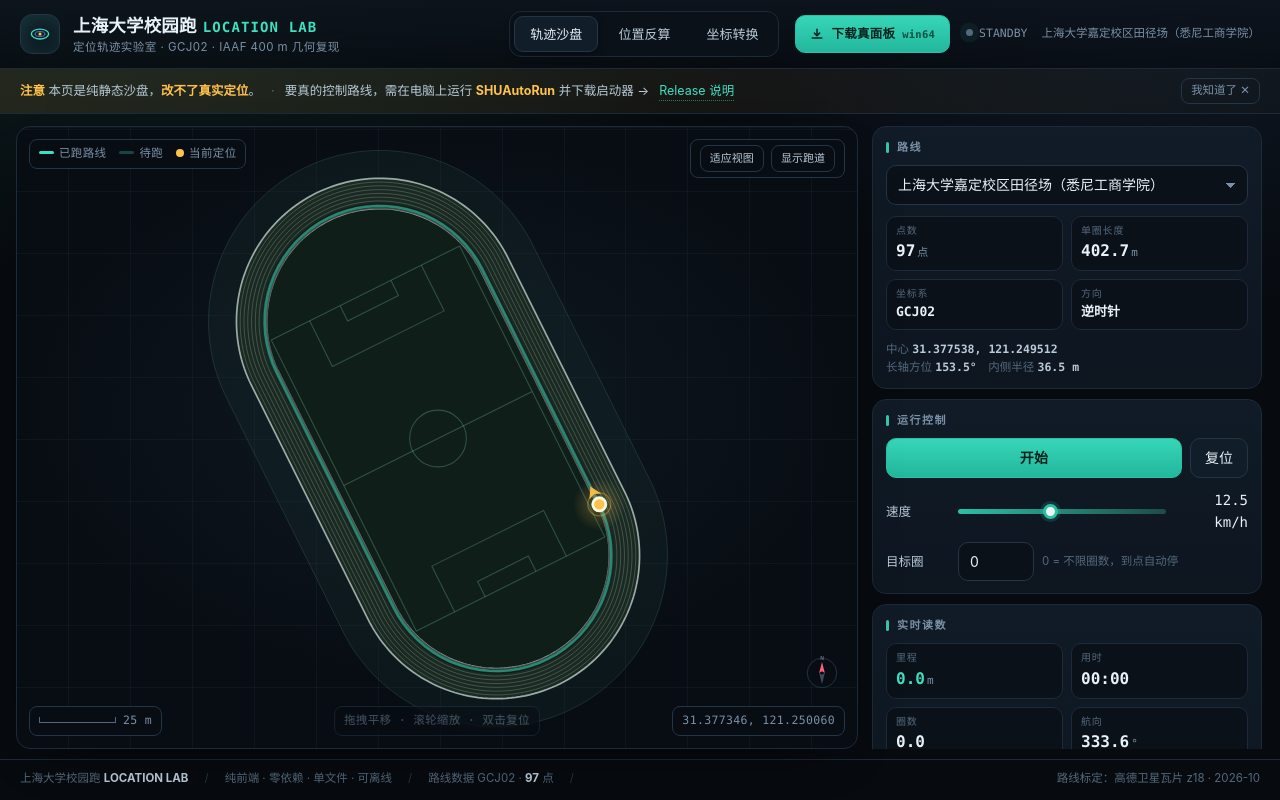
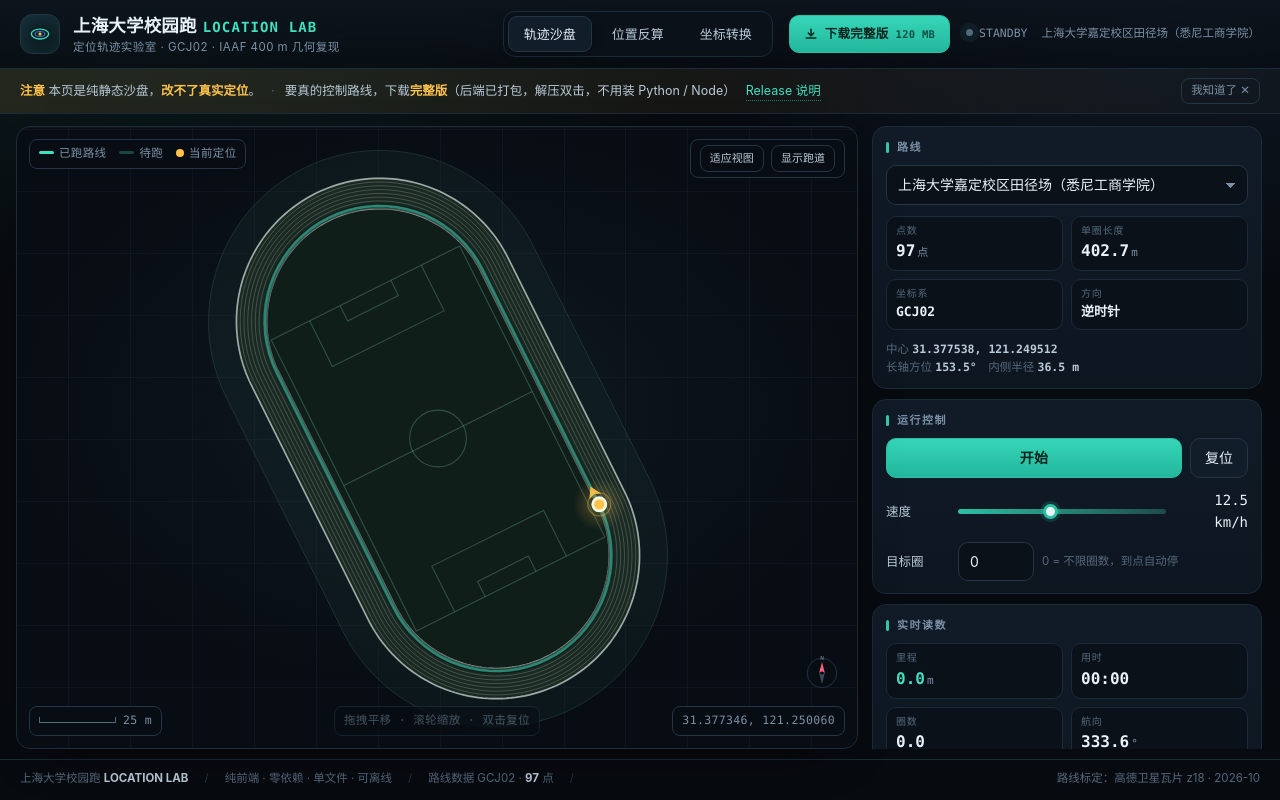
Before and after one commit to kevin0521-wjw/shu-location-lab, a plain HTML site: page index.html in a window 1280 px wide. Drawn offline with Linux system fonts and the light colour scheme.

Commit message:
下载入口改为便携完整版（后端已打包）
- 主按钮指向 SHUAutoRun-Portable-win64.zip（120MB，解压双击即用）
- 提示条文案改为「完整版，不用装 Python / Node」

```diff
--- a/index.html
+++ b/index.html
@@ -210,9 +210,9 @@ footer a:hover{color:var(--mint)}
     <button data-tab="check">位置反算</button>
     <button data-tab="geo">坐标转换</button>
   </nav>
-  <a class="dl" id="dlPanel" href="https://github.com/kevin0521-wjw/shu-location-lab/releases/latest/download/SHUAutoRun-PublicPanel-win64.exe" title="下载公网面板启动器（Windows 单文件 33.8 MB）">
+  <a class="dl" id="dlPanel" href="https://github.com/kevin0521-wjw/shu-location-lab/releases/latest/download/SHUAutoRun-Portable-win64.zip" title="下载便携完整版：后端一起打包，解压双击即用（Windows 64 位，120 MB）">
     <svg viewBox="0 0 16 16" fill="none" stroke="currentColor" stroke-width="1.7" stroke-linecap="round" stroke-linejoin="round"><path d="M8 2.5v7"/><path d="M5 7l3 3 3-3"/><path d="M2.5 12.5h11"/></svg>
-    下载真面板<small>win64</small>
+    下载完整版<small>120 MB</small>
   </a>
   <div class="top-meta">
     <span><span class="dot-live pulse" id="liveDot"></span><span id="liveTxt">STANDBY</span></span>
@@ -223,7 +223,7 @@ footer a:hover{color:var(--mint)}
 <div class="lab-note" id="labNote">
   <span><b>注意</b> 本页是纯静态沙盘，<b>改不了真实定位</b>。</span>
   <span class="sep">·</span>
-  <span>要真的控制路线，需在电脑上运行 <b>SHUAutoRun</b> 并下载启动器 →</span>
+  <span>要真的控制路线，下载<b>完整版</b>（后端已打包，解压双击，不用装 Python / Node）</span>
   <a href="https://github.com/kevin0521-wjw/shu-location-lab/releases/latest" target="_blank" rel="noopener">Release 说明</a>
   <button id="noteClose" title="关闭">我知道了 ✕</button>
 </div>
```
